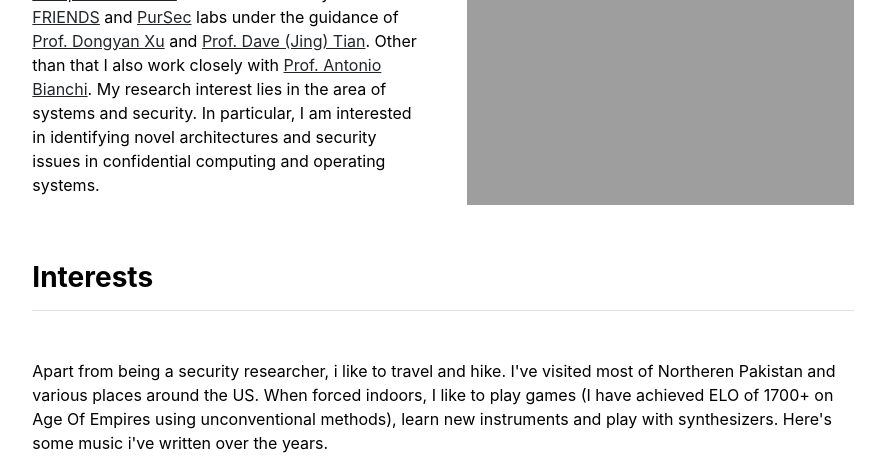
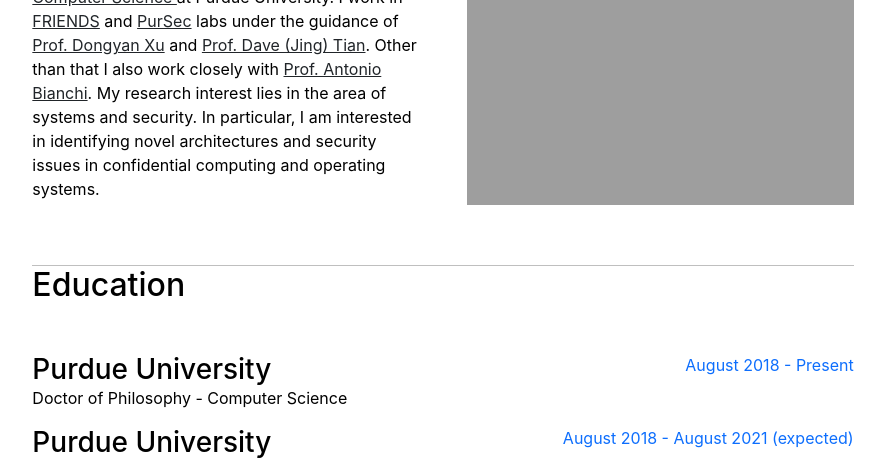
Before and after one commit to Arslan8/arslan8.github.io, a Jekyll site: the page built from index.md, in a window 1280 px wide and 1400 px high, scrolled down 238 px. Shown: the top 463 px of the window, without its empty margins (197-1082 px from the left). Built offline with Jekyll 4.4.1, drawn with Linux system fonts in a browser that asks for light colours; some of the changed text lies outside the part shown.

Commit message:
Copying content from last page

```diff
--- a/_layouts/home.html
+++ b/_layouts/home.html
@@ -4,7 +4,7 @@
 
 <div class="row g-5 mb-5">
   <div class="col-md-6">
-    <h3 class="fw-bold">About</h3>
+    <h2 class="fw-bold">About</h2>
     {{ content }}
   </div>
   <div class="col-md-6">
@@ -13,22 +13,112 @@
 </div>
 
 
+<hr class="m-0" />
+            <!-- Education-->
+            <section class="resume-section" id="education">
+                <div class="resume-section-content">
+                    <h2 class="mb-5">Education</h2>
+                    <div class="d-flex flex-column flex-md-row justify-content-between">
+                        <div class="flex-grow-1">
+                            <h3 class="mb-0">Purdue University </h3>
+                            <div class="subheading mb-3">Doctor of Philosophy - Computer Science</div>
+                        </div>
+                        <div class="flex-shrink-0"><span class="text-primary">August 2018 - Present</span></div>
+                    </div>
+                    <div class="d-flex flex-column flex-md-row justify-content-between">
+                        <div class="flex-grow-1">
+                            <h3 class="mb-0">Purdue University </h3>
+                            <div class="subheading mb-3">Masters of Science - Computer Science</div>
+                        </div>
+                        <div class="flex-shrink-0"><span class="text-primary">August 2018 - August 2021 (expected)</span></div>
+                    </div>
+                    <div class="d-flex flex-column flex-md-row justify-content-between">
+                        <div class="flex-grow-1">
+                            <h3 class="mb-0">University of Engineering & Technology, Lahore</h3>
+                            <div class="subheading mb-3">Bachelor of Science - Electrical Engineering</div>
+                        </div>
+                        <div class="flex-shrink-0"><span class="text-primary">August 2010 - May 2015</span></div>
+                    </div>
+                </div>
+            </section>
+            <hr class="m-0" />
+
+
 <div class="row g-5 mb-5">
   <div class="col-md-12">
-    <h3 class="fw-bold border-bottom pb-3 mb-5">Interests</h3>
+    <h2 class="fw-bold border-bottom pb-3 mb-5">Experience</h2>
+<hr class="m-0" />
+            <!-- Experience-->
+            <section class="resume-section" id="experience">
+                <div class="resume-section-content">
+                    <div class="d-flex flex-column flex-md-row justify-content-between mb-5">
+                        <div class="flex-grow-1">
+                            <h3 class="mb-0">Senior Software Developer</h3>
+                            <div class="subheading mb-3">Mentor Graphics</div>
+                            <p>Worked on design and rework of <a href="https://www.mentor.com/embedded-software/nucleus/"> Nucleus RTOS </a> for Industry 4.0.</p>
+                        </div>
+                        <div class="flex-shrink-0"><span class="text-primary">Jul 2016 – Jul 2018</span></div>
+                    </div>
+                    <div class="d-flex flex-column flex-md-row justify-content-between mb-5">
+                        <div class="flex-grow-1">
+                            <h3 class="mb-0">Software Developer</h3>
+                            <div class="subheading mb-3">Mentor Graphics</div>
+                            <p>Worked on the design and development of <a href="https://www.mentor.com/embedded-software/hypervisor/">Mentor Embedded Hypervisor</a>.</p>
+                        </div>
+                        <div class="flex-shrink-0"><span class="text-primary">Jun 2015 – Jul 2016</span></div>
+                    </div>
+                    <div class="d-flex flex-column flex-md-row justify-content-between mb-5">
+                        <div class="flex-grow-1">
+                            <h3 class="mb-0">Intern</h3>
+                            <div class="subheading mb-3">Al-Khwarizmi Institute of Computer Science (KICS)</div>
+                            <p>Developed POC for various systems mostly inclined to concentrated solar energy such as heliostats, parabolic troughs and fresnels</a>.</p>
+                        </div>
+                        <div class="flex-shrink-0"><span class="text-primary">Jul 2014 – Sep 2014</span></div>
+                    </div>
+
+                </div>
+            </section>
+
+	</div>
+</div>
+<hr class="m-0" />
+
+
+
+
+{% include publications.html %}
+<!--
+<div class="row g-5 mb-5">
+  <div class="col-md-12">
+    <h2 class="fw-bold border-bottom pb-3 mb-5">Updates</h2>
+    {% for post in site.posts %}
+      <p><a href="{{ site.github.url }}/{{ post.url }}">{{ post.title }}</a> - {{ post.date | date: "%B %-d, %Y" }}</p>
+    {% endfor %}
+  </div>
+</div>
+-->
+<section class="resume-section" id="awards">
+                <div class="resume-section-content">
+                    <h2 class="mb-5">Awards & Certifications</h2>
+                    <ul class="fa-ul mb-0">
+                        <li>
+                            <span class="fa-li"><i class="fas fa-trophy text-warning"></i></span>
+                            Recipient of <a target="_blank" href="https://www.purdue.edu/gradschool/fellowship/fellowship-resources-for-staff/managed-fellowships/recruitment-fellowships.html">Andrews Fellowship </a>
+                        </li>
+                        <li>
+                            <span class="fa-li"><i class="fas fa-trophy text-warning"></i></span>
+                            <b>ROLE MODEL </b> from Mentor Graphics during focal review of 2016
+
+                        </li>
+                    </ul>
+                </div>
+            </section>
+
+<div class="row g-5 mb-5">
+  <div class="col-md-12">
+    <h2 class="fw-bold border-bottom pb-3 mb-5">Interests</h2>
                     <p>Apart from being a security researcher, i like to travel and hike. I've visited most of Northeren Pakistan and various places around the US. When forced indoors, I like to play games (I have achieved ELO of 1700+ on Age Of Empires using unconventional methods), learn new instruments and play with synthesizers. Here's some music i've written over the years. </p>
                     <p align="center"> <iframe width="50%" height="450" scrolling="no" frameborder="no" allow="autoplay" src="https://w.soundcloud.com/player/?url=https%3A//api.soundcloud.com/playlists/837738305&color=%23ab5a10&auto_play=false&hide_related=false&show_comments=true&show_user=true&show_reposts=false&show_teaser=true"></iframe><div style="font-size: 10px; color: #cccccc;line-break: anywhere;word-break: normal;overflow: hidden;white-space: nowrap;text-overflow: ellipsis; font-family: Interstate,Lucida Grande,Lucida Sans Unicode,Lucida Sans,Garuda,Verdana,Tahoma,sans-serif;font-weight: 100;"><a href="https://soundcloud.com/arslan_khan_8" title="arslan_khan_8" target="_blank" style="color: #cccccc; text-decoration: none;">arslan_khan_8</a> · <a href="https://soundcloud.com/arslan_khan_8/sets/arslan" title="Arslan" target="_blank" style="color: #cccccc; text-decoration: none;">Arslan</a></div> </p>
 
   </div>
 </div>
-
-{% include publications.html %}
-
-<div class="row g-5 mb-5">
-  <div class="col-md-12">
-    <h3 class="fw-bold border-bottom pb-3 mb-5">Updates</h3>
-    {% for post in site.posts %}
-      <p><a href="{{ site.github.url }}/{{ post.url }}">{{ post.title }}</a> - {{ post.date | date: "%B %-d, %Y" }}</p>
-    {% endfor %}
-  </div>
-</div>
```
Also changed, not shown: 1 other file.
